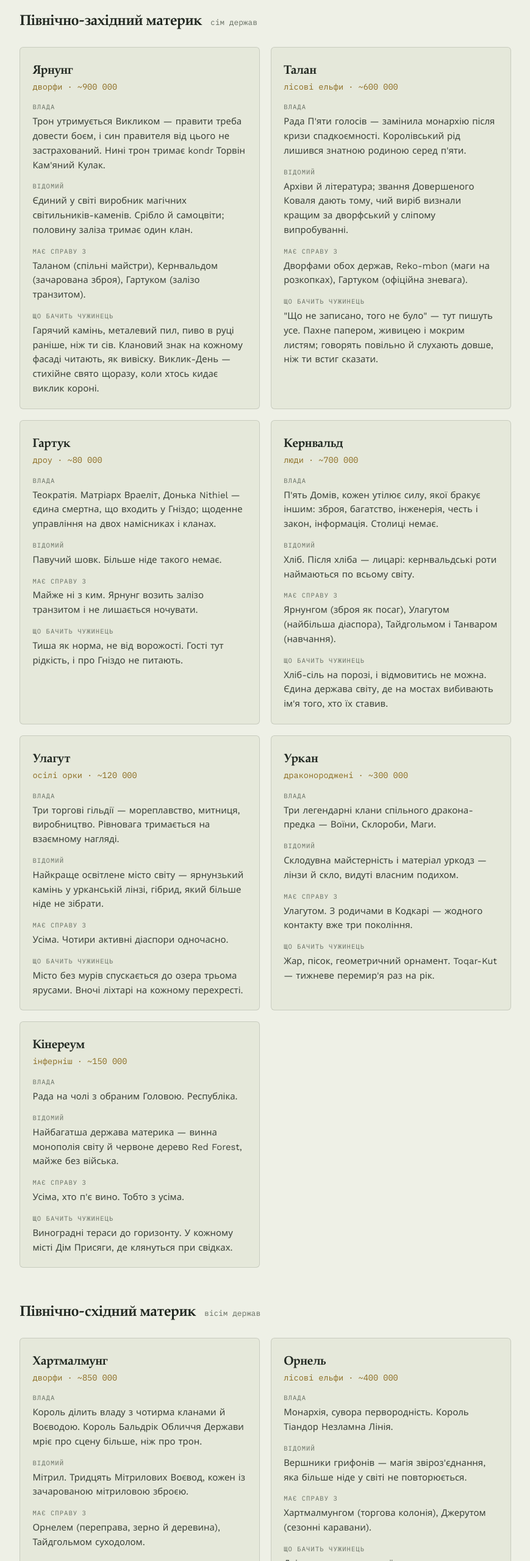
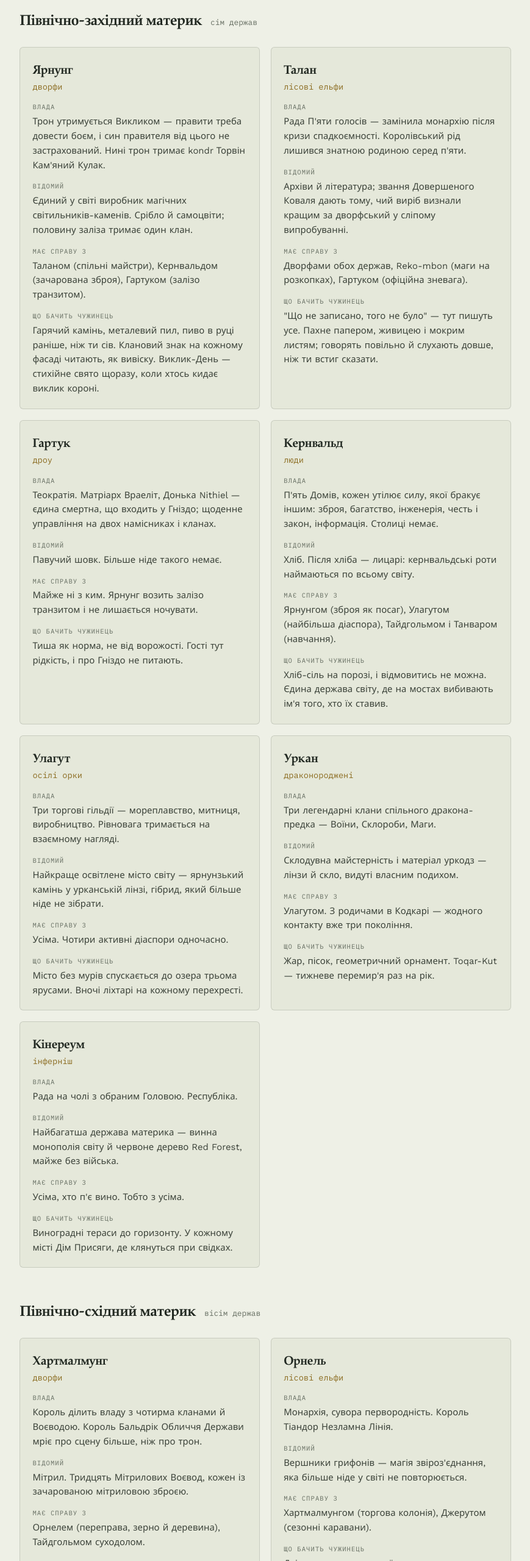
Before and after one commit to 4ykis/nexera-guide, a plain HTML site: page index.html in a window 1280 px wide. Shown: the part 8240-10800 px from the top of the page at 61% size, without its empty margins (354-1223 px from the left). Drawn offline with nearby package versions, Linux system fonts and the light colour scheme.

Commit message:
Remove population figures from state cards
Co-Authored-By: Claude Sonnet 5 <noreply@anthropic.com>

```diff
--- a/index.html
+++ b/index.html
@@ -912,7 +912,7 @@
     <div class="card-grid">
       <article class="card state-card" id="s-yarnung">
         <h3>Ярнунг</h3>
-        <span class="pop">дворфи · ~900 000</span>
+        <span class="pop">дворфи</span>
         <dl>
           <dt>Влада</dt><dd>Трон утримується Викликом — правити треба довести боєм, і син правителя від цього не застрахований. Нині трон тримає kondr Торвін Кам'яний Кулак.</dd>
           <dt>Відомий</dt><dd>Єдиний у світі виробник магічних світильників-каменів. Срібло й самоцвіти; половину заліза тримає один клан.</dd>
@@ -923,7 +923,7 @@
 
       <article class="card state-card" id="s-talan">
         <h3>Талан</h3>
-        <span class="pop">лісові ельфи · ~600 000</span>
+        <span class="pop">лісові ельфи</span>
         <dl>
           <dt>Влада</dt><dd>Рада П'яти голосів — замінила монархію після кризи спадкоємності. Королівський рід лишився знатною родиною серед п'яти.</dd>
           <dt>Відомий</dt><dd>Архіви й література; звання Довершеного Коваля дають тому, чий виріб визнали кращим за дворфський у сліпому випробуванні.</dd>
@@ -934,7 +934,7 @@
 
       <article class="card state-card" id="s-ghartuk">
         <h3>Гартук</h3>
-        <span class="pop">дроу · ~80 000</span>
+        <span class="pop">дроу</span>
         <dl>
           <dt>Влада</dt><dd>Теократія. Матріарх Враеліт, Донька Nithiel — єдина смертна, що входить у Гніздо; щоденне управління на двох намісниках і кланах.</dd>
           <dt>Відомий</dt><dd>Павучий шовк. Більше ніде такого немає.</dd>
@@ -945,7 +945,7 @@
 
       <article class="card state-card" id="s-kernwald">
         <h3>Кернвальд</h3>
-        <span class="pop">люди · ~700 000</span>
+        <span class="pop">люди</span>
         <dl>
           <dt>Влада</dt><dd>П'ять Домів, кожен утілює силу, якої бракує іншим: зброя, багатство, інженерія, честь і закон, інформація. Столиці немає.</dd>
           <dt>Відомий</dt><dd>Хліб. Після хліба — лицарі: кернвальдські роти наймаються по всьому світу.</dd>
@@ -956,7 +956,7 @@
 
       <article class="card state-card" id="s-ulagut">
         <h3>Улагут</h3>
-        <span class="pop">осілі орки · ~120 000</span>
+        <span class="pop">осілі орки</span>
         <dl>
           <dt>Влада</dt><dd>Три торгові гільдії — мореплавство, митниця, виробництво. Рівновага тримається на взаємному нагляді.</dd>
           <dt>Відомий</dt><dd>Найкраще освітлене місто світу — ярнунзький камінь у урканській лінзі, гібрид, який більше ніде не зібрати.</dd>
@@ -967,7 +967,7 @@
 
       <article class="card state-card" id="s-urkan">
         <h3>Уркан</h3>
-        <span class="pop">драконороджені · ~300 000</span>
+        <span class="pop">драконороджені</span>
         <dl>
           <dt>Влада</dt><dd>Три легендарні клани спільного дракона-предка — Воїни, Склороби, Маги.</dd>
           <dt>Відомий</dt><dd>Склодувна майстерність і матеріал уркодз — лінзи й скло, видуті власним подихом.</dd>
@@ -978,7 +978,7 @@
 
       <article class="card state-card" id="s-kinereum">
         <h3>Кінереум</h3>
-        <span class="pop">інферніш · ~150 000</span>
+        <span class="pop">інферніш</span>
         <dl>
           <dt>Влада</dt><dd>Рада на чолі з обраним Головою. Республіка.</dd>
           <dt>Відомий</dt><dd>Найбагатша держава материка — винна монополія світу й червоне дерево Red Forest, майже без війська.</dd>
@@ -996,7 +996,7 @@
     <div class="card-grid">
       <article class="card state-card" id="s-khartmalmung">
         <h3>Хартмалмунг</h3>
-        <span class="pop">дворфи · ~850 000</span>
+        <span class="pop">дворфи</span>
         <dl>
           <dt>Влада</dt><dd>Король ділить владу з чотирма кланами й Воєводою. Король Бальдрік Обличчя Держави мріє про сцену більше, ніж про трон.</dd>
           <dt>Відомий</dt><dd>Мітрил. Тридцять Мітрилових Воєвод, кожен із зачарованою мітриловою зброєю.</dd>
@@ -1007,7 +1007,7 @@
 
       <article class="card state-card" id="s-ornel">
         <h3>Орнель</h3>
-        <span class="pop">лісові ельфи · ~400 000</span>
+        <span class="pop">лісові ельфи</span>
         <dl>
           <dt>Влада</dt><dd>Монархія, сувора первородність. Король Тіандор Незламна Лінія.</dd>
           <dt>Відомий</dt><dd>Вершники грифонів — магія звіроз'єднання, яка більше ніде у світі не повторюється.</dd>
@@ -1018,7 +1018,7 @@
 
       <article class="card state-card" id="s-tidegolm">
         <h3>Тайдгольм</h3>
-        <span class="pop">люди · ~1 100 000</span>
+        <span class="pop">люди</span>
         <dl>
           <dt>Влада</dt><dd>Купецька плутократія. Голос на Раді Причалів важить стільки, скільки твій тоннаж. Нині — Дорен Золота Хвиля.</dd>
           <dt>Відомий</dt><dd>Академія широкого профілю. Порт, через який іде половина морської торгівлі материка.</dd>
@@ -1029,7 +1029,7 @@
 
       <article class="card state-card" id="s-jerut">
         <h3>Джерут</h3>
-        <span class="pop">імперські орки · ~2 400 000</span>
+        <span class="pop">імперські орки</span>
         <dl>
           <dt>Влада</dt><dd>Хан і його діти. Хан Тохтар не обрав спадкоємця між "яструбами" за Бердібеком і "рахівниками" за Ай-Гуль.</dd>
           <dt>Відомий</dt><dd>Найбільша й найлюдніша держава світу. Пише на кагазі — вичиненій шкірі.</dd>
@@ -1040,7 +1040,7 @@
 
       <article class="card state-card" id="s-vkartozh">
         <h3>Вкартож</h3>
-        <span class="pop">дроу, люди й дворфи · ~350 000</span>
+        <span class="pop">дроу, люди й дворфи</span>
         <dl>
           <dt>Влада</dt><dd>Тріумвірат за населенням: дроу половина, люди чверть, дворфи чверть. Рішення ухвалюють одностайно або ніяк.</dd>
           <dt>Відомий</dt><dd>Спільний Знак — гібридний ковальський стиль, дворфська руна з дровським штрихом.</dd>
@@ -1051,7 +1051,7 @@
 
       <article class="card state-card" id="s-kiyir">
         <h3>Кийир-Улус</h3>
-        <span class="pop">вільні орки · ~150 000</span>
+        <span class="pop">вільні орки</span>
         <dl>
           <dt>Влада</dt><dd>Роздвоєна: Ердене Незламний веде спротив Джеруту, Байгал Голос Спокою обстоює мир.</dd>
           <dt>Відомий</dt><dd>Вершники на вивернах — украй рідкісні. Виверна не обирається, її ламають.</dd>
@@ -1062,7 +1062,7 @@
 
       <article class="card state-card" id="s-mbonmbon">
         <h3>Мбон-мбон</h3>
-        <span class="pop">ріббети · ~90 000</span>
+        <span class="pop">ріббети</span>
         <dl>
           <dt>Влада</dt><dd>Рада матерів-виводку. Глубл, Найстарша Мати, віку якої не знає навіть вона сама.</dd>
           <dt>Відомий</dt><dd>Нічим, і це не образа. Ані діаспори, ані імпорту, ані запозичень.</dd>
@@ -1073,7 +1073,7 @@
 
       <article class="card state-card" id="s-cinerarx">
         <h3>Кінерарх</h3>
-        <span class="pop">інферніш · ~60 000</span>
+        <span class="pop">інферніш</span>
         <dl>
           <dt>Влада</dt><dd>Рада, до місця в якій дослужуються стажем і бездоганним словом; плюс Прапороносці.</dd>
           <dt>Відомий</dt><dd>Мітриловий зачарований прес, що б'є банкноти, яких неможливо підробити.</dd>
@@ -1091,7 +1091,7 @@
     <div class="card-grid">
       <article class="card state-card" id="s-kodkar">
         <h3>Кодкар</h3>
-        <span class="pop">драконороджені · ~20 000</span>
+        <span class="pop">драконороджені</span>
         <dl>
           <dt>Влада</dt><dd>Землі одного роду. Феодал Оррин Золотий Пісок, спадкоємець Кайл Молодший Пісок.</dd>
           <dt>Відомий</dt><dd>Найбагатші золоті піски світу — і повна відмова обробляти власне золото магією.</dd>
@@ -1103,7 +1103,7 @@
 
       <article class="card state-card" id="s-cholulus">
         <h3>Чьол-Улус</h3>
-        <span class="pop">вільні орки · ~200 000</span>
+        <span class="pop">вільні орки</span>
         <dl>
           <dt>Влада</dt><dd>Спадковий Султан Різван Голос Пісків і воєначальник Байрам-Ага Джавід Смолоскип-Воєвода.</dd>
           <dt>Відомий</dt><dd>Держава, що всілася наполовину й досі вважає себе Вільною.</dd>
@@ -1115,7 +1115,7 @@
 
       <article class="card state-card" id="s-tanvar">
         <h3>Танвар</h3>
-        <span class="pop">люди й ельфи · ~500 000</span>
+        <span class="pop">люди й ельфи</span>
         <dl>
           <dt>Влада</dt><dd>Дуумвірат: Лорд-Консул Мерек Озерний і Консула Ітанвен Довгий Зір, рівна влада за пактом.</dd>
           <dt>Відомий</dt><dd>Найкраща магічна Академія світу. Найбільш мультикультурна держава півдня.</dd>
@@ -1126,7 +1126,7 @@
 
       <article class="card state-card" id="s-rekombon">
         <h3>Reko-mbon</h3>
-        <span class="pop">ріббети · ~15 000</span>
+        <span class="pop">ріббети</span>
         <dl>
           <dt>Влада</dt><dd>Матері-виводку вирішують усе про води й дітей. Усе про чужинців вирішує Смарагдовий Вузол — і нічого більше.</dd>
           <dt>Відомий</dt><dd>Стоїть на руїнах Археїв, мертвої цивілізації; видає обмежені дозволи на розкопки.</dd>
```
